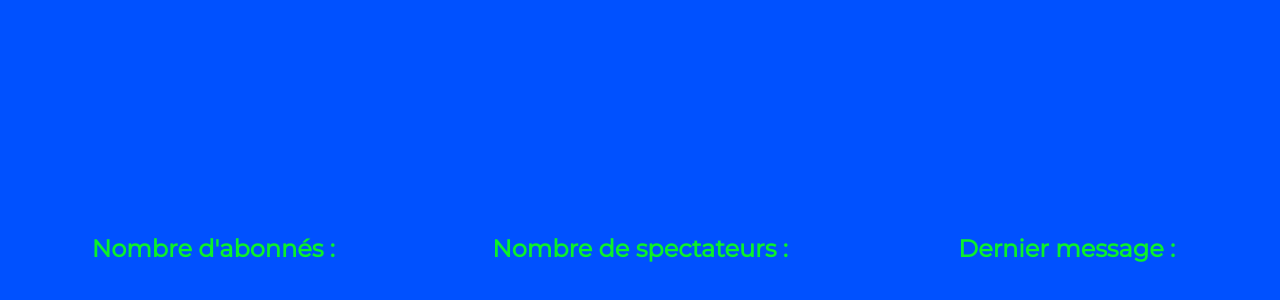
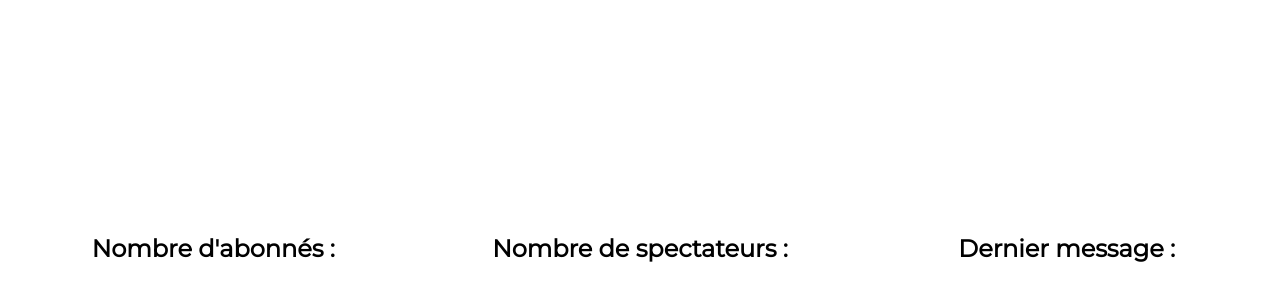
Before and after one commit to maximeue4/myshopify, a plain HTML site: page index.html in a window 1280 px wide. Shown: the part 152-452 px from the top of the page. Drawn offline with nearby package versions, Linux system fonts and the light colour scheme; no server answers.

Commit message:
Update index.html

```diff
--- a/index.html
+++ b/index.html
@@ -104,8 +104,8 @@ fetch('https://kick.com/api/v2/channels/'+pseudo)
 
 body{
   font-family: 'Montserrat', sans-serif;
-  background:#0051ff;
-  color: #0bf12a;
+  /*background:#0051ff;
+  color: #0bf12a;*/
   display: flex;
   align-items: center;
   justify-content: center;
```
